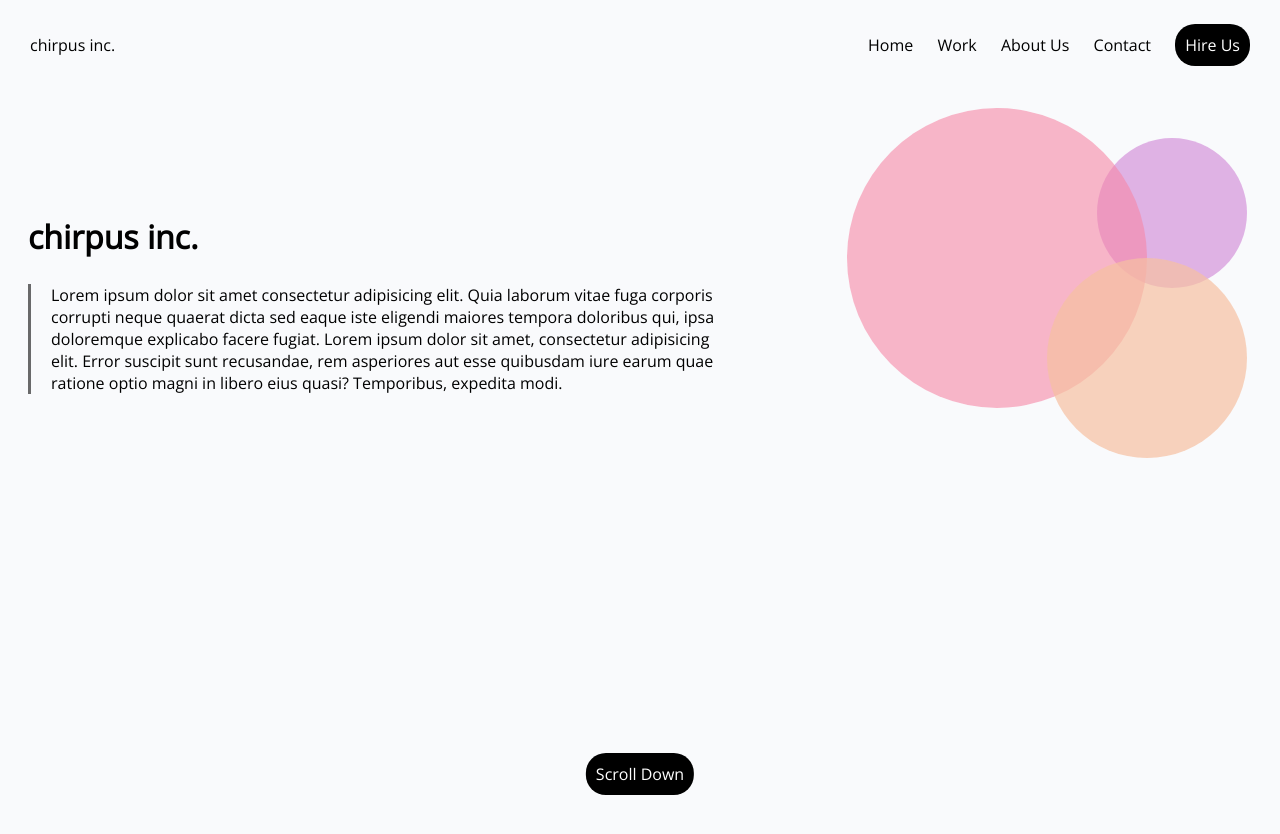
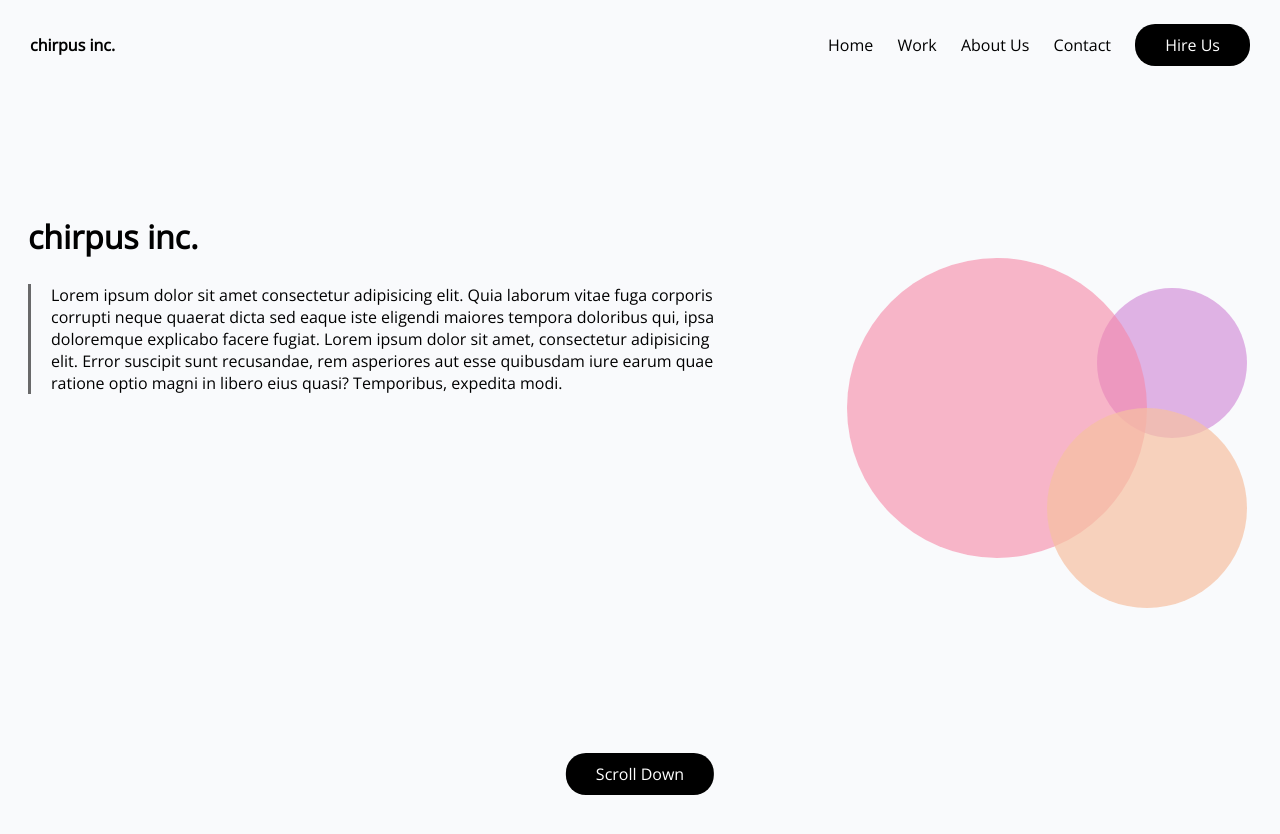
Before and after one commit to AnthonyMarc23/lab-1, a plain HTML site: page index.html in a window 1280 px wide. Shown: the top 834 px of the page. Drawn offline with nearby package versions, Linux system fonts and the light colour scheme.

Commit message:
added bold class for logo, fixed 'Hire Us' width

```diff
--- a/index.html
+++ b/index.html
@@ -12,7 +12,7 @@
 <body>
   <nav class="nav_bar offset">
     <ul>
-      <li class="float_left">chirpus inc.</li> <!-- needs to be pushed left -->
+      <li class="float_left bold">chirpus inc.</li> <!-- needs to be pushed left -->
       <li><a href="#">Home</a></li>
       <li><a href="#">Work</a></li>
       <li><a href="#">About Us</a></li>
--- a/style.css
+++ b/style.css
@@ -21,6 +21,10 @@ li {
   padding: 5px 5px;
   margin: 5px;
   text-align: center;
+}
+
+.bold {
+  font-weight: bold;
 }
 
 .float_left {
@@ -52,7 +56,7 @@ li {
   border-radius: 20px;
   background-color: black;
   color: white;
-  padding: 10px;
+  padding: 10px 30px;
 }
 
 .center_button {
@@ -81,7 +85,7 @@ section {
   float: right;
   width: 400px;
   height: 350px;
-  margin: 100px 25px;
+  margin: 250px 25px;
 }
 
 .side_bar {
```
